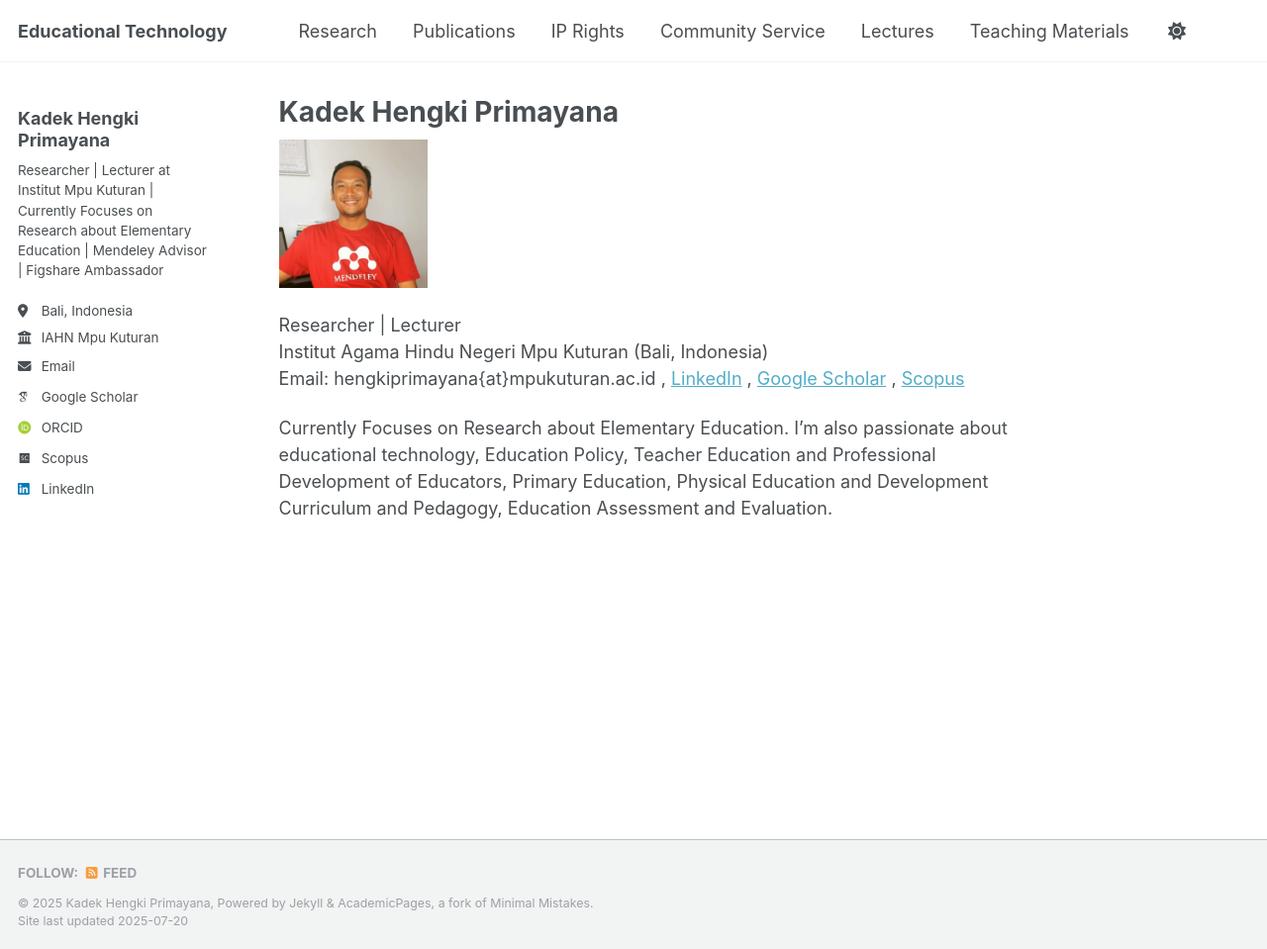
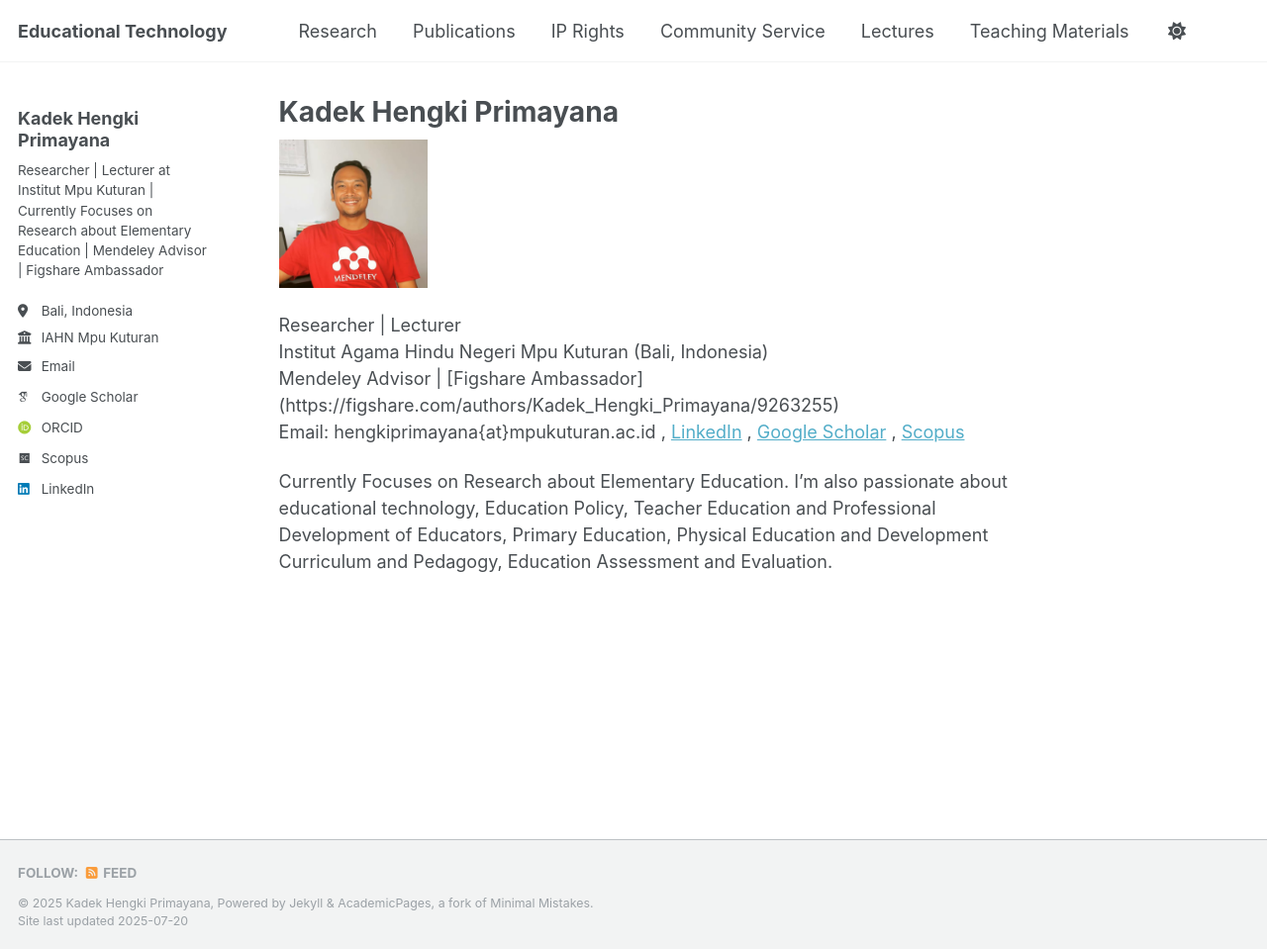
Before and after one commit to hengkiprimayana/hengkiprimayana.github.io, a Jekyll site: the page built from _pages/about.md, in a window 1280 px wide and 959 px high. Shown: the whole window at 99% size. Built offline with Jekyll 4.4.1, drawn with Linux system fonts in a browser that asks for light colours; some web fonts are replaced; a script that is not in the unit is left out.

Commit message:
Update about.md

```diff
--- a/_pages/about.md
+++ b/_pages/about.md
@@ -11,6 +11,7 @@ redirect_from:
 
 Researcher | Lecturer <br>
 Institut Agama Hindu Negeri Mpu Kuturan (Bali, Indonesia) <br>
+Mendeley Advisor | [Figshare Ambassador] (https://figshare.com/authors/Kadek_Hengki_Primayana/9263255) <br>
 Email: hengkiprimayana{at}mpukuturan.ac.id , [LinkedIn](https://www.linkedin.com/in/hengkiprimayana) , [Google Scholar](https://scholar.google.co.id/citations?hl=en&user=c5w-oRIAAAAJ) ,
 [Scopus](https://www.scopus.com/authid/detail.uri?authorId=57219776192) <br>
 
```
